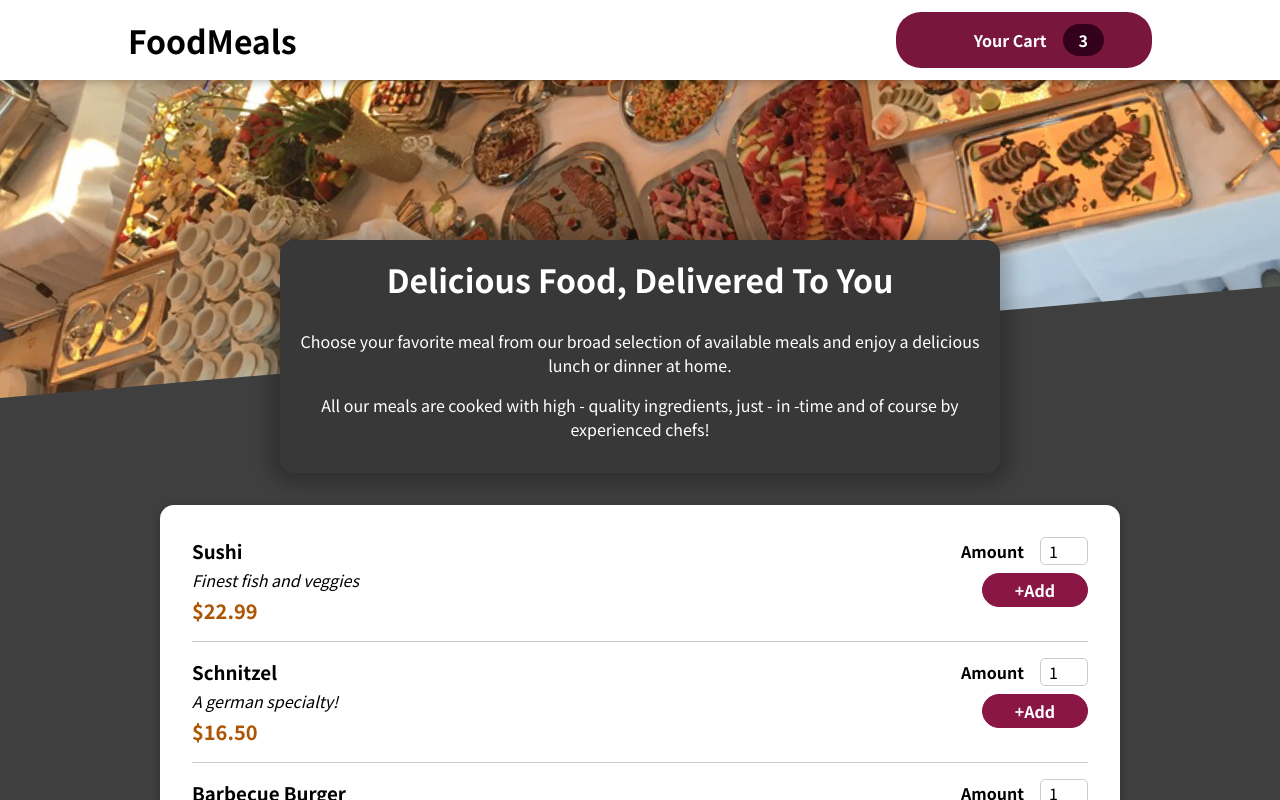
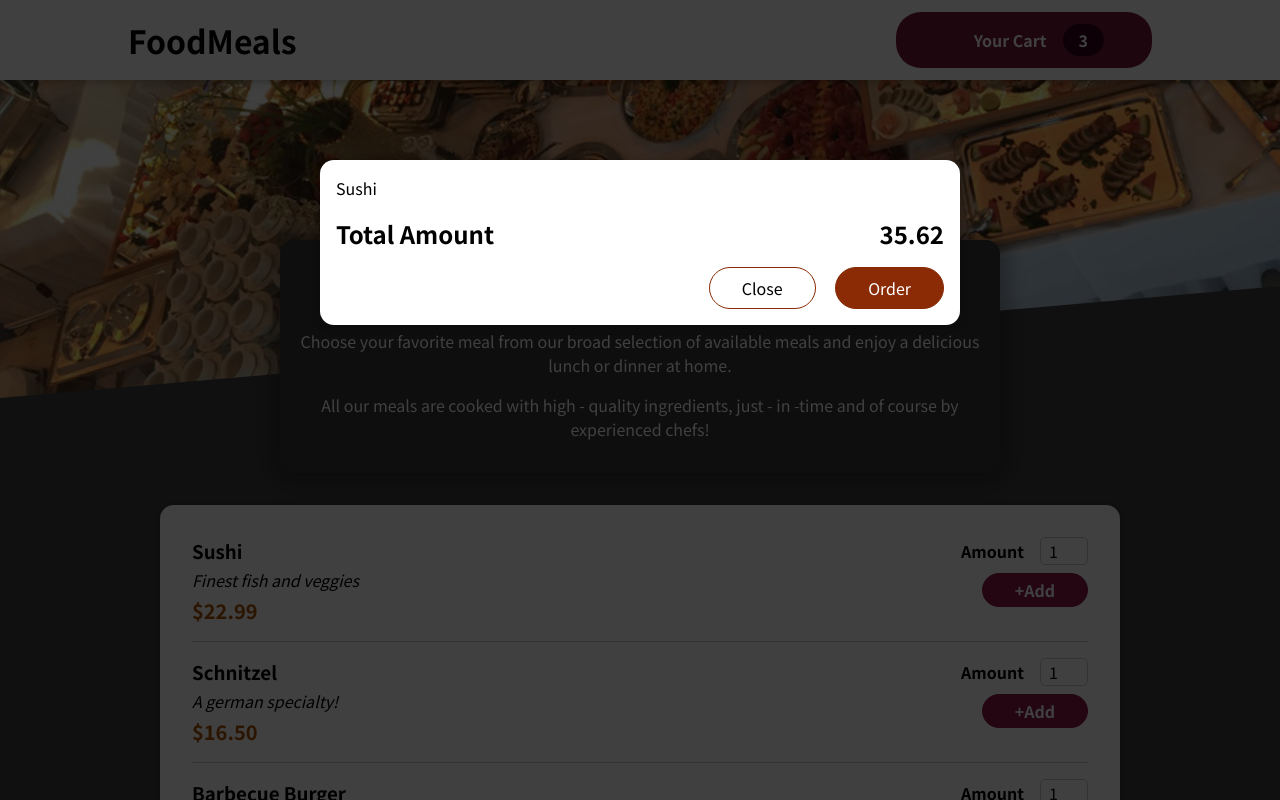
Before and after one commit to asmaaadel0/Food-Order, a React (Create React App) app: page / in a window 1280 px wide. Shown: the top 800 px of the page. Built offline with nearby package versions, Linux system fonts and the light colour scheme; some icons are missing.

Commit message:
update modal

```diff
--- a/public/index.html
+++ b/public/index.html
@@ -27,6 +27,7 @@
 
 <body>
   <noscript>You need to enable JavaScript to run this app.</noscript>
+  <div id="overlays"></div>
   <div id="root"></div>
   <!--
       This HTML file is a template.
--- a/src/App.js
+++ b/src/App.js
@@ -1,10 +1,12 @@
 import { Fragment } from "react";
 import Header from "./components/Layout/Header";
 import Meals from "./components/Meals/Meals";
+import Cart from "./components/Cart/Cart";
 
 function App() {
   return (
     <Fragment>
+      <Cart />
       <Header />
       <main>
         <Meals />
--- a/src/components/Cart/Cart.js
+++ b/src/components/Cart/Cart.js
@@ -1,3 +1,4 @@
+import Modal from "../UI/Modal";
 import classes from "./Cart.module.css";
 
 const Cart = (props) => {
@@ -10,7 +11,7 @@
     </ul>
   );
   return (
-    <div>
+    <Modal>
       {" "}
       {cartItems}{" "}
       <div className={classes.total}>
@@ -20,7 +21,7 @@
         <button className={classes["button-alt"]}> Close </button>{" "}
         <button className={classes.button}> Order </button>{" "}
       </div>{" "}
-    </div>
+    </Modal>
   );
 };
 export default Cart;
--- /dev/null
+++ b/src/components/UI/Modal.js
@@ -0,0 +1,30 @@
+import { Fragment } from "react";
+import ReactDOM from "react-dom";
+import classes from "./Modal.module.css";
+
+const Backdrop = (props) => {
+  return <div className={classes.backdrop} />;
+};
+
+const ModalOverlay = (props) => {
+  return (
+    <div className={classes.modal}>
+      {" "}
+      <div className={classes.content}> {props.children} </div>{" "}
+    </div>
+  );
+};
+const portalElement = document.getElementById("overlays");
+const Modal = (props) => {
+  return (
+    <Fragment>
+      {" "}
+      {ReactDOM.createPortal(<Backdrop />, portalElement)}{" "}
+      {ReactDOM.createPortal(
+        <ModalOverlay> {props.children} </ModalOverlay>,
+        portalElement
+      )}{" "}
+    </Fragment>
+  );
+};
+export default Modal;
--- /dev/null
+++ b/src/components/UI/Modal.module.css
@@ -0,0 +1,40 @@
+.backdrop {
+  position: fixed;
+  top: 0;
+  left: 0;
+  width: 100%;
+  height: 100vh;
+  z-index: 20;
+  background-color: rgba(0, 0, 0, 0.75);
+}
+
+.modal {
+  position: fixed;
+  top: 20vh;
+  left: 5%;
+  width: 90%;
+  background-color: white;
+  padding: 1rem;
+  border-radius: 14px;
+  box-shadow: 0 2px 8px rgba(0, 0, 0, 0.25);
+  z-index: 30;
+  animation: slide-down 300ms ease-out forwards;
+}
+
+@media (min-width: 768px) {
+  .modal {
+    width: 40rem;
+    left: calc(50% - 20rem);
+  }
+}
+
+@keyframes slide-down {
+  from {
+    opacity: 0;
+    transform: translateY(-3rem);
+  }
+  to {
+    opacity: 1;
+    transform: translateY(0);
+  }
+}
```
